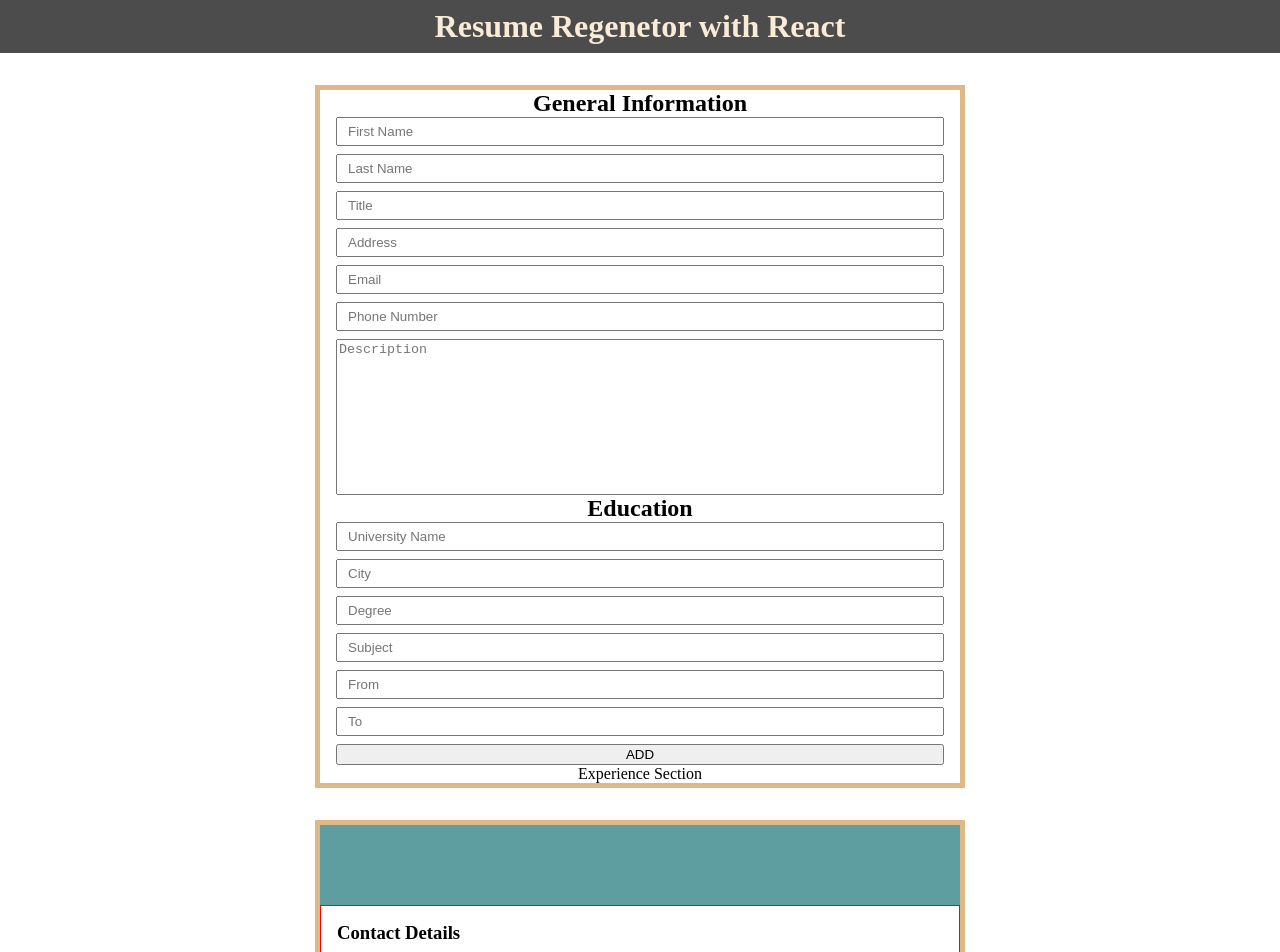
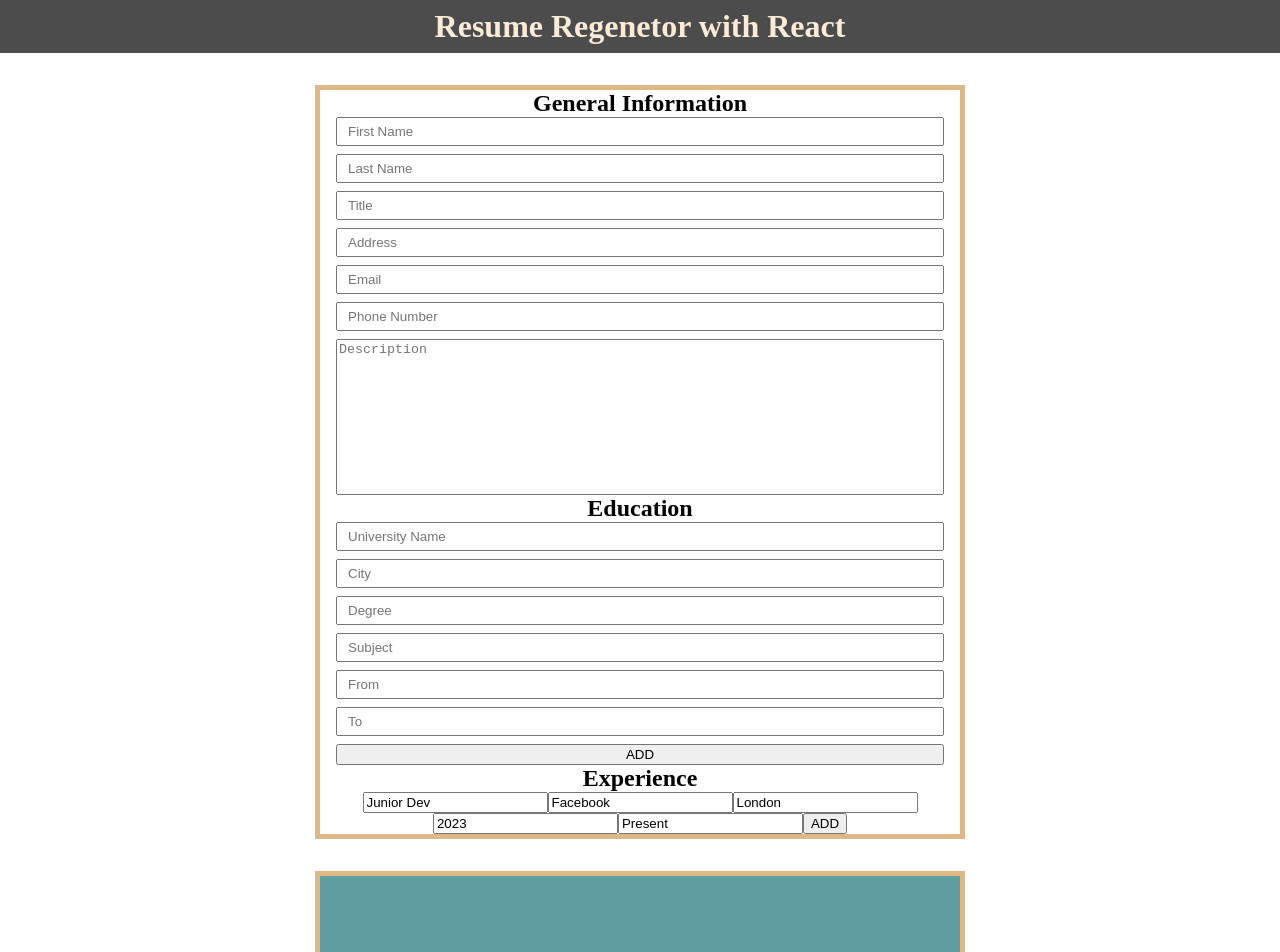
Before and after one commit to invisibleopey/cv-project, a React (Create React App) app: page / in a window 1280 px wide. Shown: the top 952 px of the page. Built offline with nearby package versions, Linux system fonts and the light colour scheme.

Commit message:
Render the form inputs with values set to imported prop values

```diff
--- a/src/components/Experience.js
+++ b/src/components/Experience.js
@@ -1,7 +1,20 @@
 import React from 'react';
 
-function Experience() {
-  return <div>Experience Section</div>;
+function Experience(props) {
+  const { job } = props;
+  return (
+    <div>
+      <h2>Experience</h2>
+      <form action="#" className="experience">
+        <input type="text" name="position" value={job.position} placeholder="Position" />
+        <input type="text" name="company" value={job.company} placeholder="Company" />
+        <input type="text" name="city" value={job.city} placeholder="City" />
+        <input type="text" name="startDate" value={job.startDate} placeholder="From" />
+        <input type="text" name="endDate" value={job.endDate} placeholder="To" />
+        <button type="submit">ADD</button>
+      </form>
+    </div>
+  );
 }
 
 export default Experience;
```
